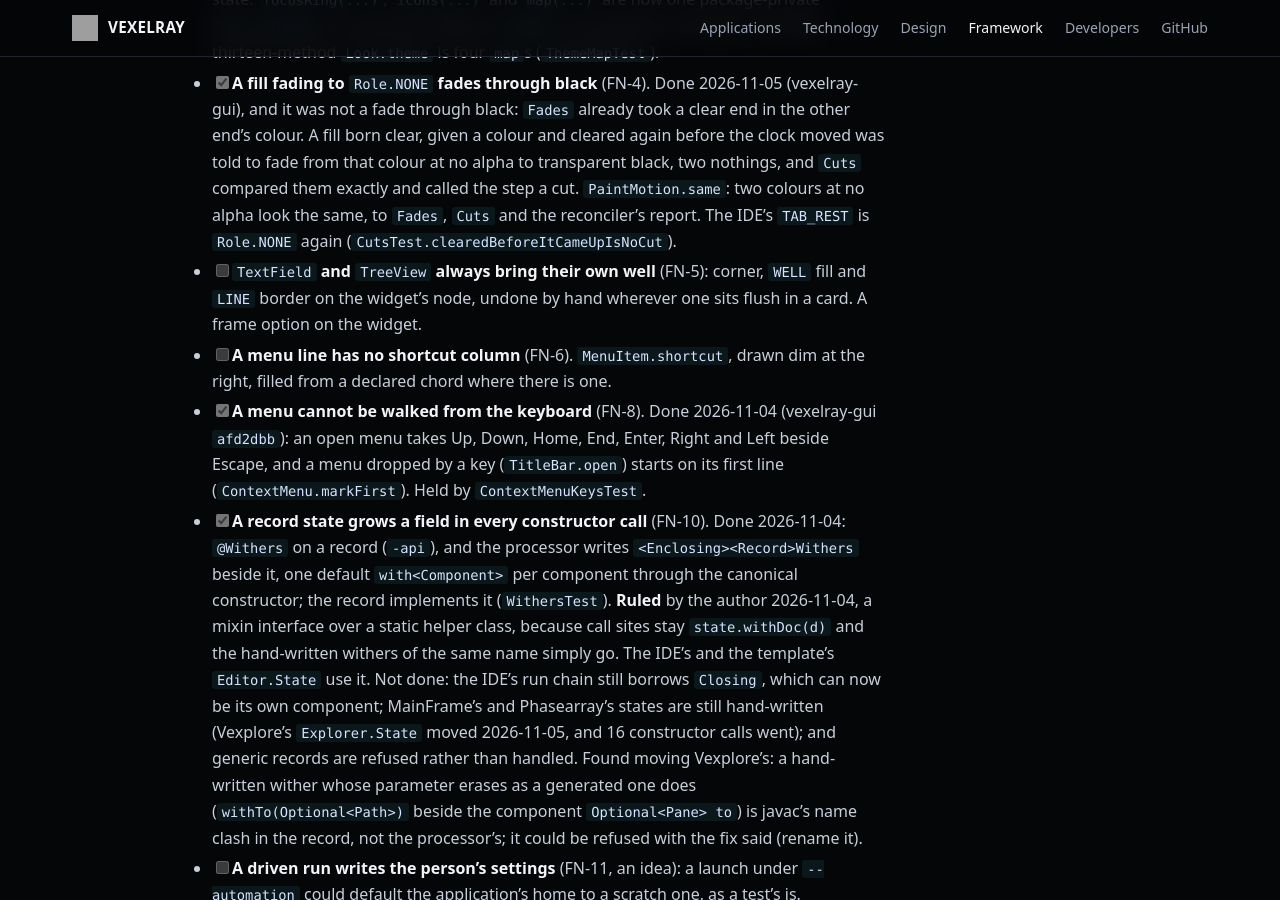
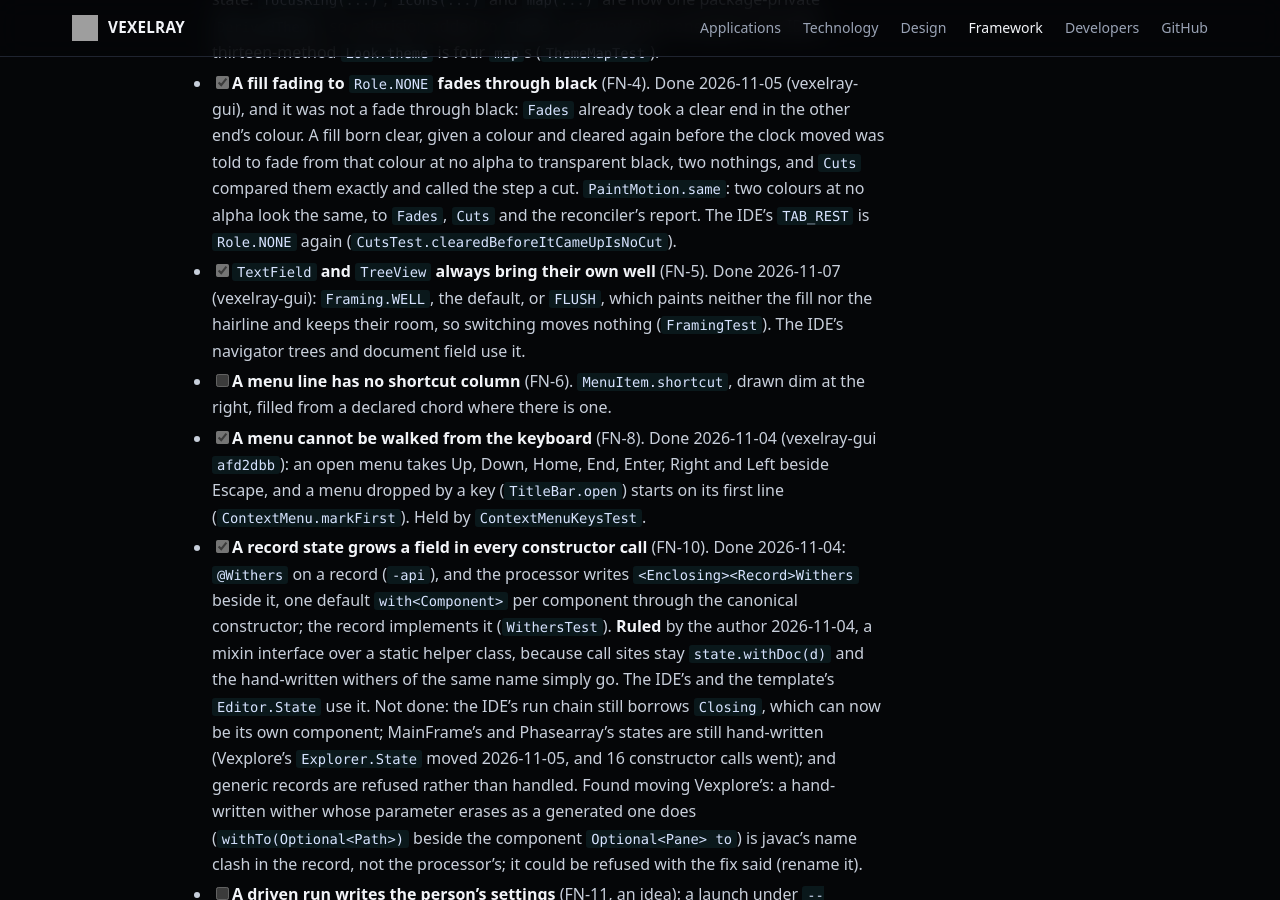
Before and after one commit to sibarum/vexelray-framework, a Jekyll site: the page built from docs/TODO.md, in a window 1280 px wide and 900 px high, scrolled down 33487 px. Built offline with Jekyll 4.4.1, drawn with Linux system fonts in a browser that asks for light colours; our own code applies the rules of GitHub Pages for plain Markdown files; some of the changed text lies outside the part shown.

Commit message:
TODO: FN-5 done (Framing), FN-17 no gap (Table.SORTED)
Co-Authored-By: Claude Opus 5.5 <noreply@anthropic.com>

```diff
--- a/docs/TODO.md
+++ b/docs/TODO.md
@@ -1212,8 +1212,9 @@ behind it, the first application `@Source @Destination` (`Runner`). The numbers
       black, two nothings, and `Cuts` compared them exactly and called the step a cut. `PaintMotion.same`: two
       colours at no alpha look the same, to `Fades`, `Cuts` and the reconciler's report. The IDE's `TAB_REST` is
       `Role.NONE` again (`CutsTest.clearedBeforeItCameUpIsNoCut`).
-- [ ] **`TextField` and `TreeView` always bring their own well** (FN-5): corner, `WELL` fill and `LINE` border on the
-      widget's node, undone by hand wherever one sits flush in a card. A frame option on the widget.
+- [x] **`TextField` and `TreeView` always bring their own well** (FN-5). Done 2026-11-07 (vexelray-gui): `Framing.WELL`,
+      the default, or `FLUSH`, which paints neither the fill nor the hairline and keeps their room, so switching moves
+      nothing (`FramingTest`). The IDE's navigator trees and document field use it.
 - [ ] **A menu line has no shortcut column** (FN-6). `MenuItem.shortcut`, drawn dim at the right, filled from a
       declared chord where there is one.
 - [x] **A menu cannot be walked from the keyboard** (FN-8). Done 2026-11-04 (vexelray-gui `afd2dbb`): an open menu
@@ -1282,9 +1283,8 @@ there), which started again at FN-1; "Found by Vexplore" above is 0.1's. Most ar
       changes, and released when the window loses focus (`ModifiersTest`). Booleans, not tactroller's `Modifier`, so an
       application's `-core` can hear it. Vexplore's rail proposes ranges and rules from it again. Not done: a drop
       copying or moving by the key held, which is the gesture's to carry at the release rather than a topic's to race.
-- [ ] **A table's sort is the widget's alone** (FN-17, vexelray-gui): `Table` sorts on a header click and tells no
-      one, so a part reasoning about the list's order (Shift's "down to the end of this run") reads the listing's
-      order while the person sees another. The table could say its order (`Table.SORTED`, a column and a direction).
+- [x] **A table's sort is the widget's alone** (FN-17). No gap, 2026-11-07: `Table.SORTED` already says it; Vexplore's
+      view did not pass it on, and now does (`Ordered`).
 - [ ] **A field cannot be filled once and then left to the person** (FN-10, vexelray-gui): `TextField.initial`.
 - [ ] **A list's row menu cannot grey or hide an action, as a tree's can** (FN-11, vexelray-gui).
 - [ ] **A list row has one mark** (FN-12, vexelray-gui): Vexplore keeps two more sets beside `marks` (the *new* tag,
```
